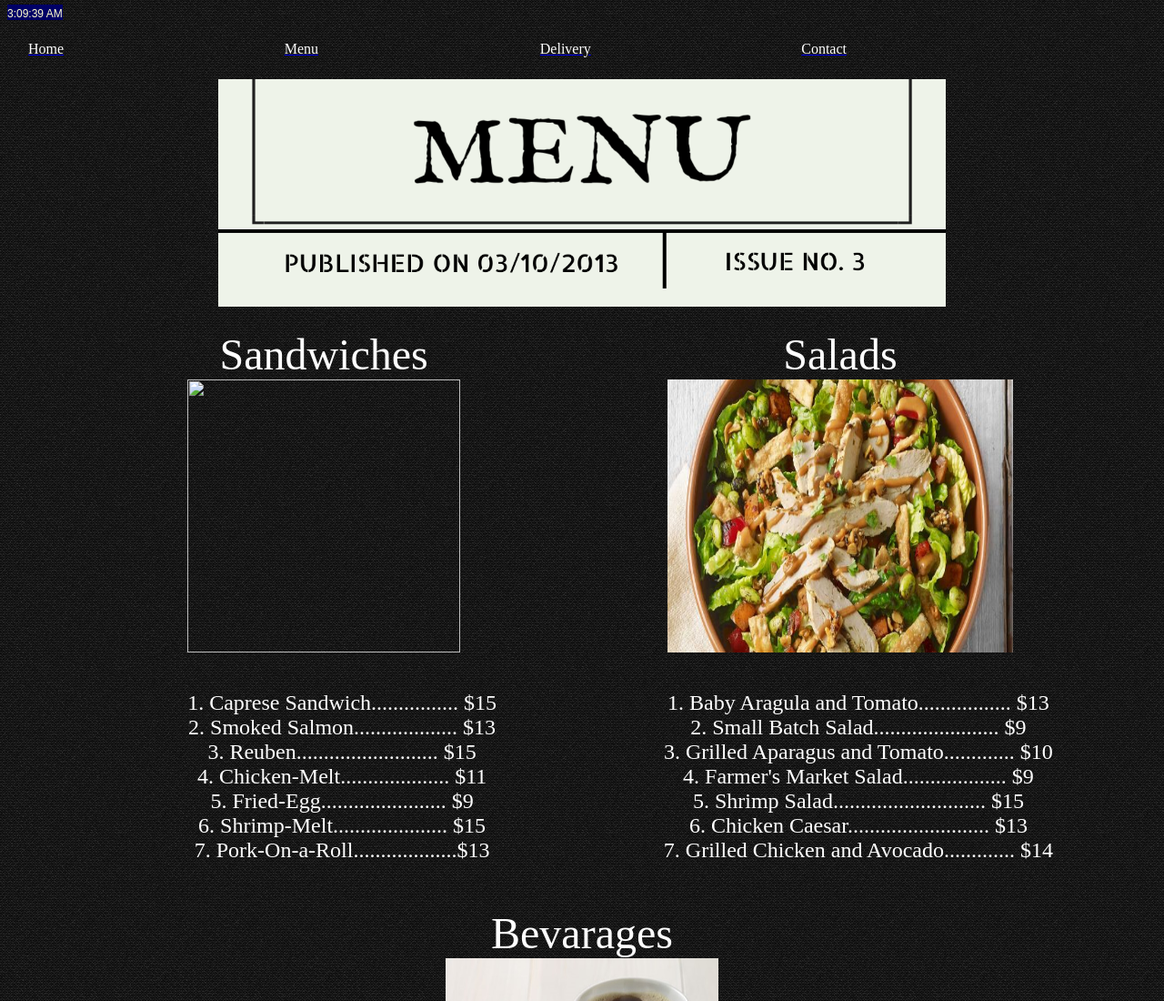
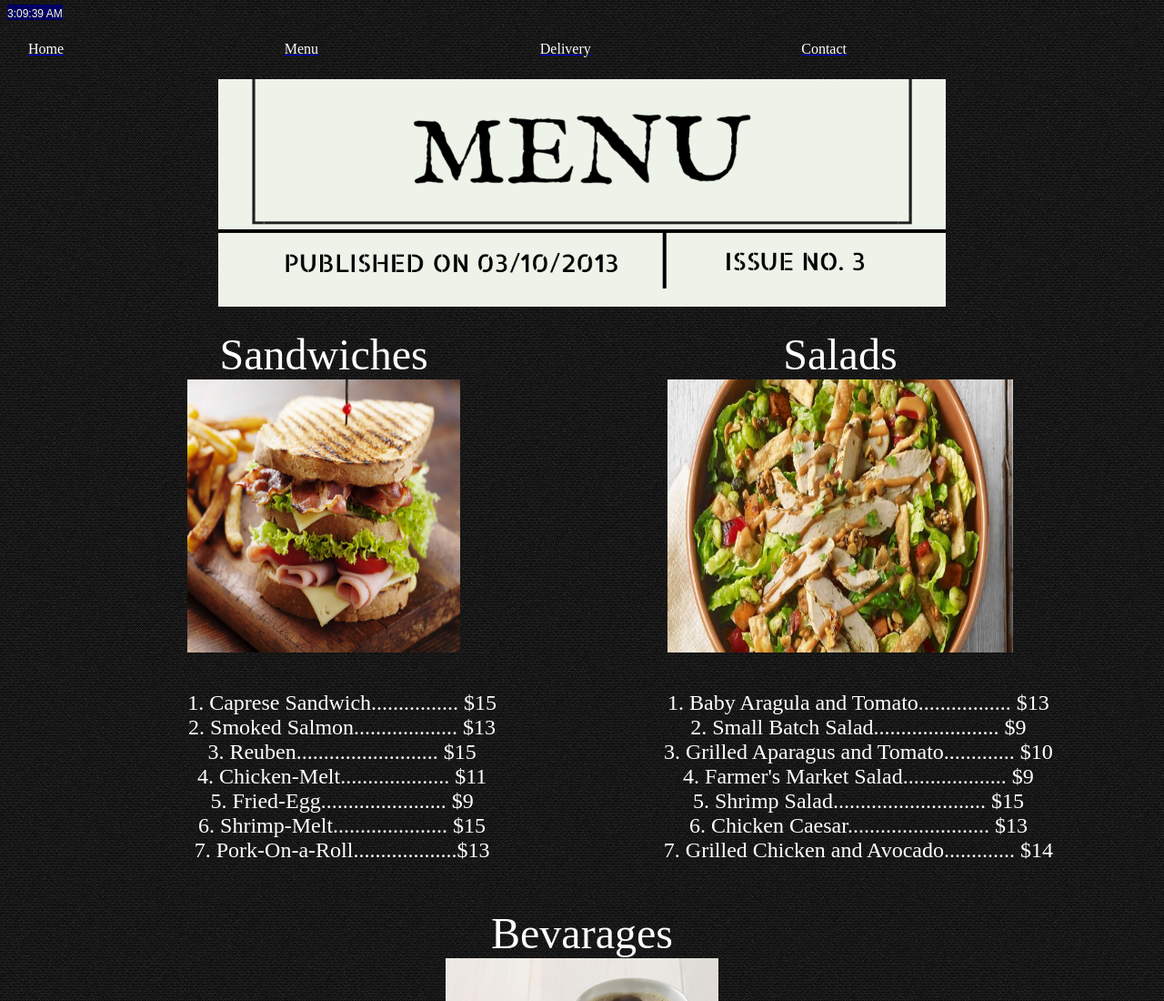
Before and after one commit to karlacafe/karlacafe.github.io, a plain HTML site: page menu.html in a window 1280 px wide. Shown: the top 1100 px of the page at 91% size. Drawn offline with Linux system fonts and the light colour scheme.

Commit message:
Solving the sandwich problem

```diff
--- a/menu.html
+++ b/menu.html
@@ -42,7 +42,7 @@ visit http://www.dynamicdrive.com
 								<div class="centerT">
 									<font size="72">Sandwiches</font>
 									<br>
-									<img id="sandwichImg" src="images/sandwich.jpg"></img>
+									<img id="sandwichImg" src="images/sandwich.png"></img>
 									<br><br>
 
 								<!--Sandwich List-->
```
